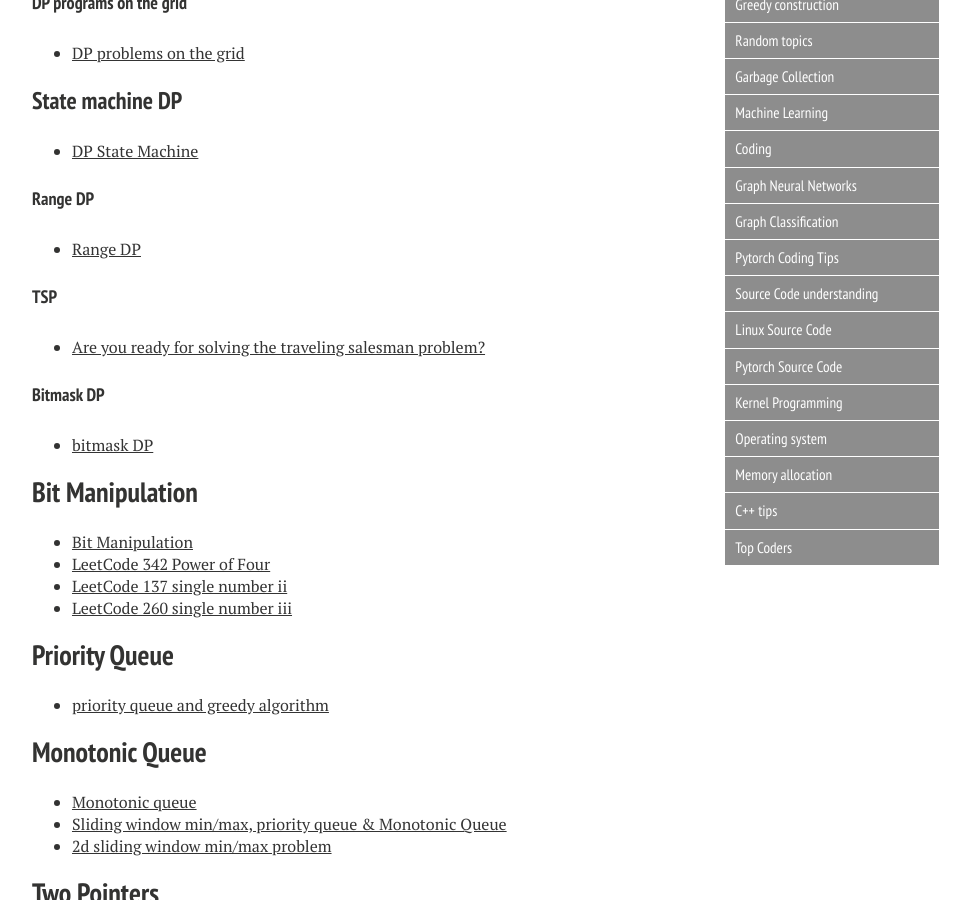
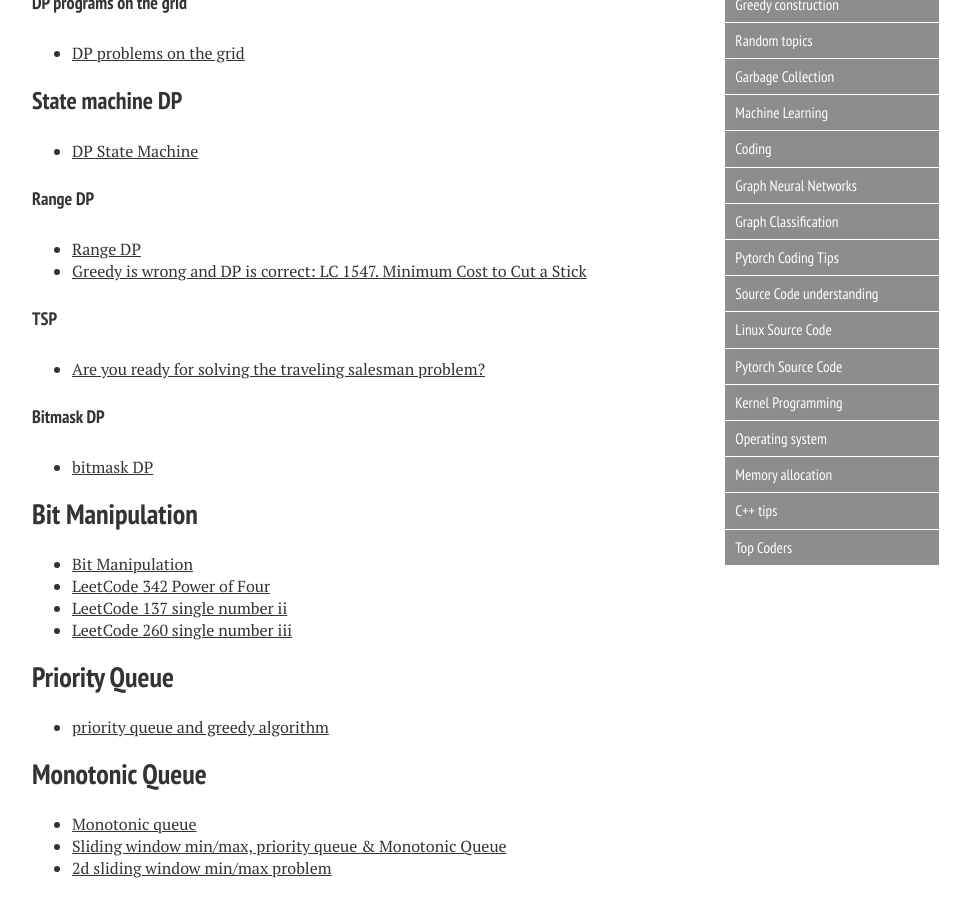
Before and after one commit to xiaokeshen/xiaokeshen.github.io, a Jekyll site: the page built from blog/index.md, in a window 1280 px wide and 900 px high, scrolled down 2649 px. Shown: the whole window, without its empty margins (288-1258 px from the left). Built offline with Jekyll 4.4.1, drawn with Linux system fonts in a browser that asks for light colours; nearby versions of some CDN libraries.

Commit message:
add one blog

```diff
--- a/blog/index.md
+++ b/blog/index.md
@@ -100,6 +100,7 @@ My 'Serious' coding got started since I became a student as a Computer Science M
 
 #### Range DP
 - [Range DP](https://medium.com/@jim.morris.shen/range-dp-5aa05d902a78?source=friends_link&sk=48b0122fdd5abb8690a2a81359e5ee39)
+- [Greedy is wrong and DP is correct: LC 1547. Minimum Cost to Cut a Stick](https://medium.com/@jim.morris.shen/greedy-is-wrong-and-dp-is-correct-7c385c3b0696?sk=148b12fb9f00d0e18bedaa5809b06abe)
 
 #### TSP
 - [Are you ready for solving the traveling salesman problem?](https://medium.com/analytics-vidhya/are-you-read-for-solving-the-traveling-salesman-problem-80e3c4ea45fc?source=friends_link&sk=b28ea8888460935401ae02f800d6ccd8)
```
